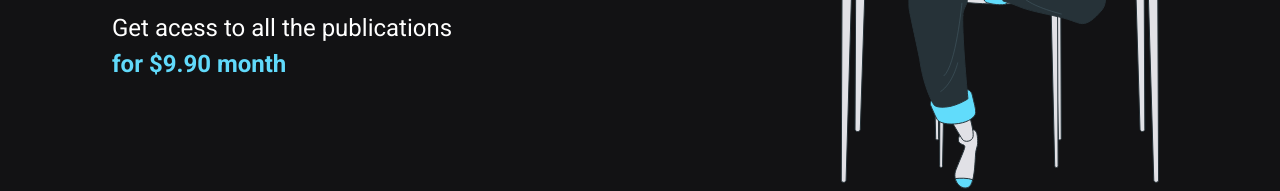
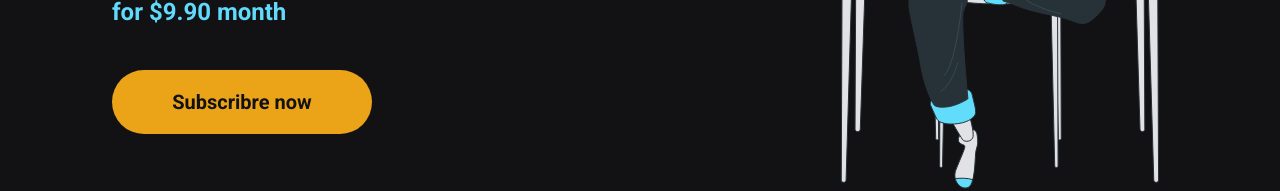
Before and after one commit to anderson-f/react-ignite03-ig-news, a Next.js app: page / in a window 1280 px wide. Shown: the part 432-623 px from the top of the page. Built offline with nearby package versions, Linux system fonts and the light colour scheme.

Commit message:
feat:Subscribe button styles

```diff
--- /dev/null
+++ b/src/components/SubscribeButton/index.tsx
@@ -0,0 +1,12 @@
+import styles from './styles.module.scss';
+
+export function SubscribeButton() {
+  return (
+    <button
+      type="button"
+      className={styles.subscribeButton}
+    >
+      Subscribre now
+    </button>
+  );
+}
--- /dev/null
+++ b/src/components/SubscribeButton/styles.module.scss
@@ -0,0 +1,20 @@
+.subscribeButton {
+  width: 260px;
+  height: 4rem;
+  border: 0;
+  border-radius: 2rem;
+  background: var(--yellow-500);
+  color: var(--gray-900);
+  font-size: 1.25rem;
+  font-weight: bold;
+
+  display: flex;
+  align-items: center;
+  justify-content: center;
+
+  transition: filter 0.2s;
+
+  &:hover {
+    filter: brightness(0.8);
+  }
+}
--- a/src/pages/home.module.scss
+++ b/src/pages/home.module.scss
@@ -38,4 +38,8 @@
       font-weight: bold;
     }
   }
+
+  button {
+    margin-top: 2.5rem;
+  }
 }
--- a/src/pages/index.tsx
+++ b/src/pages/index.tsx
@@ -1,5 +1,6 @@
 // Tudo dentro desse head vai ser anexado ao head do document
 import Head from 'next/head' // posso botar em qualquer lugar da tela
+import { SubscribeButton } from '../components/SubscribeButton';
 
 import styles from './home.module.scss';
 
@@ -17,6 +18,7 @@
             Get acess to all the publications <br />
             <span>for $9.90 month</span>
           </p>
+          <SubscribeButton/>
         </section>
         <img src="/images/avatar.svg" alt="Girl coding" />
       </main>
```
